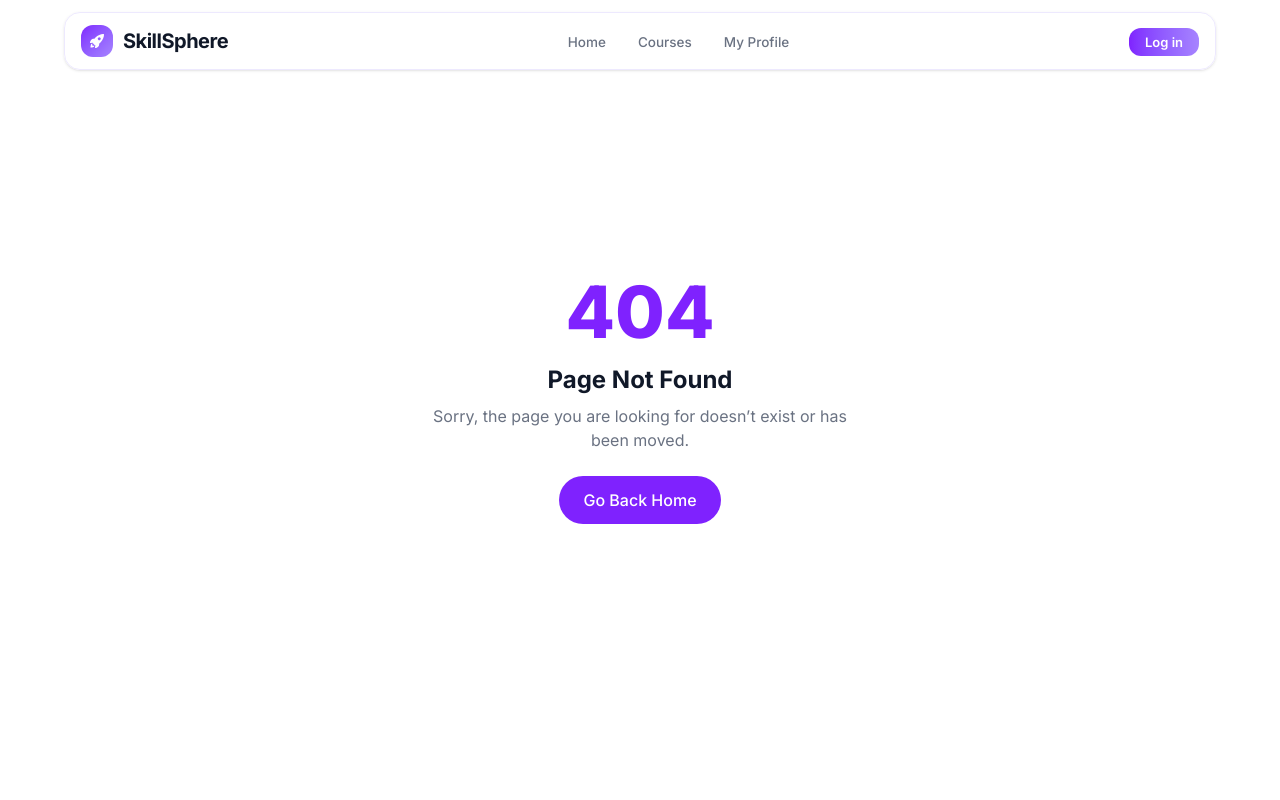
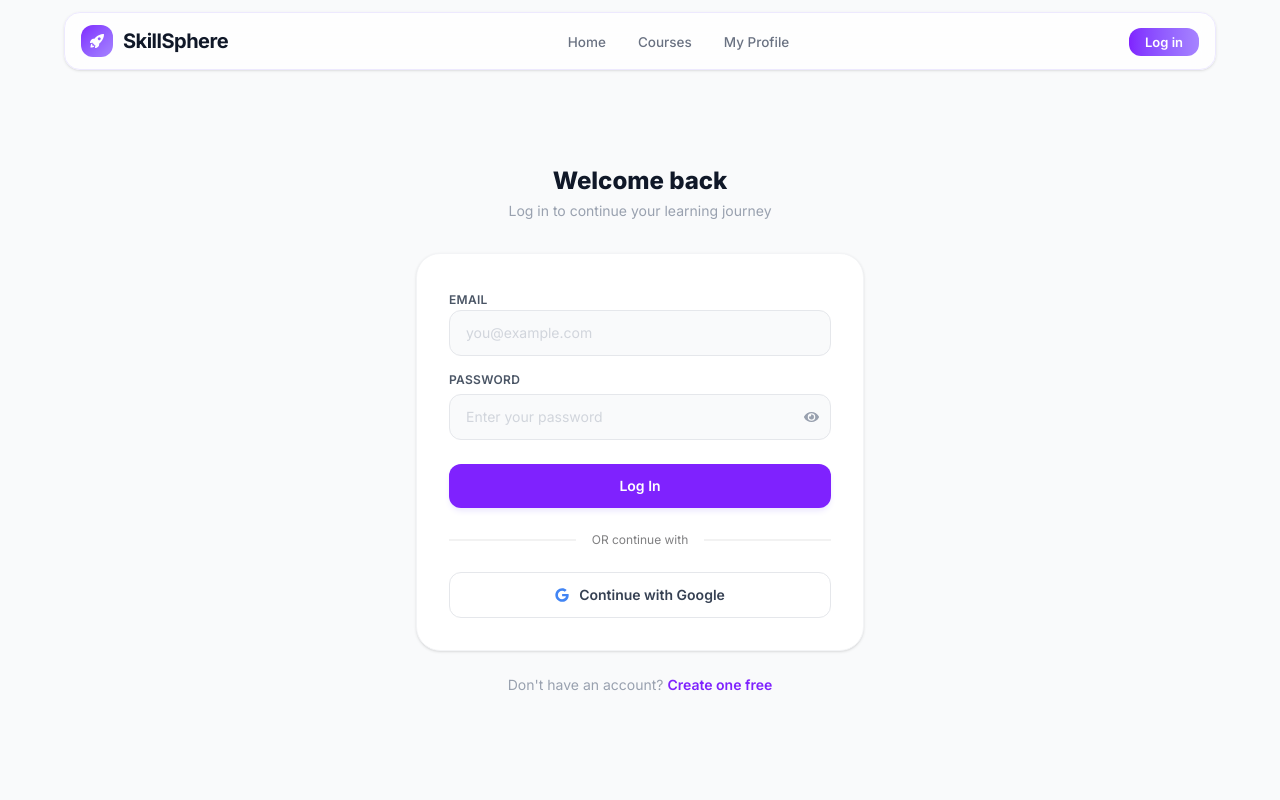
Before and after one commit to SyntaxAdil/skill-sphere, a Next.js app: page /login in a window 1280 px wide. Before the commit this address had no page. Shown: the top 800 px of the page. Built offline with nearby package versions, Linux system fonts and the light colour scheme.

Commit message:
Login page ui done

```diff
--- /dev/null
+++ b/src/app/(auth)/login/page.jsx
@@ -0,0 +1,95 @@
+"use client";
+import Link from "next/link";
+import React, { useState } from "react";
+import { FaEye, FaEyeSlash, FaGoogle } from "react-icons/fa";
+
+const Login = () => {
+  const [showPass, setShowPass] = useState(false);
+
+  return (
+    <section className="min-h-screen w-full flex items-center justify-center bg-gray-50 px-4">
+      <div className="w-full max-w-md mt-15">
+        <div className="text-center mb-8">
+          <h1 className="text-2xl font-extrabold text-gray-900 mb-1">
+            Welcome back
+          </h1>
+          <p className="text-gray-400 text-sm">
+            Log in to continue your learning journey
+          </p>
+        </div>
+
+        <div className="bg-white rounded-3xl shadow-sm border border-gray-100 p-8">
+          <form className="space-y-4">
+            {/* Email */}
+            <div className="space-y-1.5">
+              <label className="text-xs font-semibold text-gray-600 uppercase tracking-wide">
+                Email
+              </label>
+              <input
+                type="email"
+                placeholder="you@example.com"
+                className="w-full px-4 py-3 rounded-xl border border-gray-200 text-sm outline-none focus:ring-2 focus:ring-violet-300 focus:border-violet-400 transition-all bg-gray-50 placeholder-gray-300"
+              />
+            </div>
+
+            {/* Password */}
+            <div className="space-y-1.5">
+              <div className="flex items-center justify-between">
+                <label className="text-xs font-semibold text-gray-600 uppercase tracking-wide">
+                  Password
+                </label>
+
+              </div>
+              <div className="relative">
+                <input
+                  type={showPass ? "text" : "password"}
+                  placeholder="Enter your password"
+                  className="w-full px-4 py-3 rounded-xl border border-gray-200 text-sm outline-none focus:ring-2 focus:ring-violet-300 focus:border-violet-400 transition-all bg-gray-50 placeholder-gray-300 pr-11"
+                />
+                <button
+                  type="button"
+                  onClick={() => setShowPass((p) => !p)}
+                  className="absolute right-3 top-1/2 -translate-y-1/2 text-gray-400 hover:text-gray-600 transition-colors"
+                >
+                  {showPass ? <FaEyeSlash size={15} /> : <FaEye size={15} />}
+                </button>
+              </div>
+            </div>
+
+            {/* Login Button */}
+            <button
+              type="submit"
+              className="w-full py-3 rounded-xl bg-violet-600 hover:bg-violet-700 active:scale-[0.98] text-white font-semibold text-sm transition-all shadow-md shadow-violet-100 mt-2 cursor-pointer"
+            >
+              Log In
+            </button>
+          </form>
+
+          {/* Divider */}
+          <div className="divider text-[12px] my-6 opacity-55">
+            OR continue with
+          </div>
+
+          {/* Google */}
+          <button className="w-full flex items-center justify-center gap-2.5 py-3 rounded-xl border border-gray-200 hover:border-violet-300 hover:bg-violet-50 text-sm font-semibold text-gray-700 transition-all cursor-pointer">
+            <FaGoogle className="text-[#4285F4]" />
+            Continue with Google
+          </button>
+        </div>
+
+        {/* Register Link */}
+        <p className="text-center text-sm text-gray-400 mt-6">
+          Don&apos;t have an account?{" "}
+          <Link
+            href="/register"
+            className="text-violet-600 font-semibold hover:text-violet-800 transition-colors"
+          >
+            Create one free
+          </Link>
+        </p>
+      </div>
+    </section>
+  );
+};
+
+export default Login;
--- /dev/null
+++ b/src/app/(auth)/register/page.jsx
@@ -0,0 +1,9 @@
+import React from 'react'
+
+const Register = () => {
+  return (
+    <div>Register</div>
+  )
+}
+
+export default Register
```
